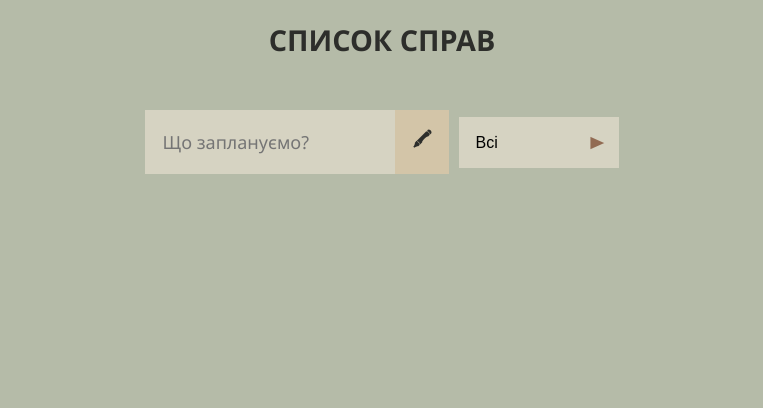
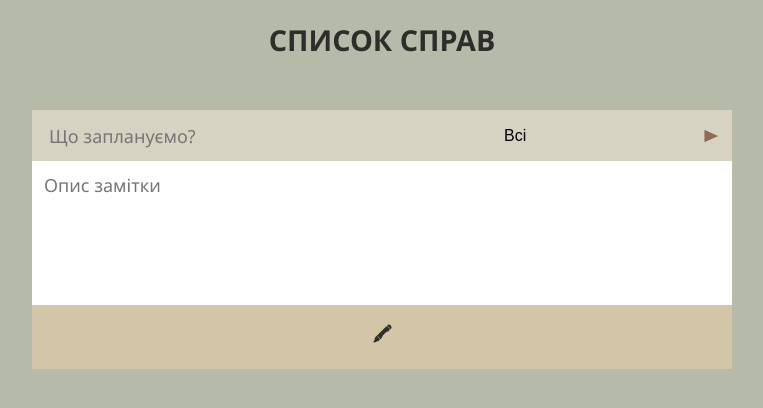
Before and after one commit to taiabereza/to-do-list, a React (Create React App) app: page / in a window 1280 px wide. Shown: the top 408 px of the page, without its empty margins (258-1021 px from the left). Built offline with nearby package versions, Linux system fonts and the light colour scheme.

Commit message:
title/descr in form and list items differed

```diff
--- a/src/app/App.css
+++ b/src/app/App.css
@@ -1,4 +1,6 @@
-.App {
+.app-container {
+    width: 90%;
+    margin: 0 auto;
     display: flex;
     flex-direction: column;
     align-items: center;
--- a/src/app/App.js
+++ b/src/app/App.js
@@ -6,6 +6,7 @@ import ToDoList from './components/ToDoList';
 function App() {
 
   const [inputValue, setInputValue] = useState('');
+  const [textareaValue, setTextareaValue] = useState('');
   const [listItems, setListItems] = useState([]);
   const [filterStatus, setFilterStatus] = useState('all');
   const [filteredItems, setfilteredItems] = useState([]);
@@ -54,13 +55,16 @@ function App() {
   }
 
   return (
-    <div className='App'>
+    <div className='app'>
+      <div className="app-container">
       <header>
         <h2>СПИСОК СПРАВ</h2>
       </header>
 
       <ListForm inputValue={inputValue}
                 setInputValue={setInputValue}
+                textareaValue={textareaValue}
+                setTextareaValue={setTextareaValue}
                 listItems={listItems}
                 setListItems={setListItems}
                 setFilterStatus={setFilterStatus}
@@ -74,6 +78,7 @@ function App() {
                 setEditItemValue={setEditItemValue}
                 editItemValue={editItemValue}
                 />
+      </div>
     </div>
   );
 }
--- a/src/app/components/ListForm.js
+++ b/src/app/components/ListForm.js
@@ -1,20 +1,26 @@
 import React from "react";
 import './components.css';
 
-export default function ListForm({ inputValue, setInputValue, listItems, setListItems, setFilterStatus }) {
+export default function ListForm({ inputValue, setInputValue, listItems, setListItems, setFilterStatus, textareaValue, setTextareaValue }) {
+
 	const handleInputValue = (e) => {
 		setInputValue(e.target.value);
 	};
+
+	const handleTextareaValue = (e) => {
+		setTextareaValue(e.target.value);
+	}
 
 	const handleSubmit = (e) => {
 		e.preventDefault();
 		setListItems([
 			...listItems,
 			{
-				text: inputValue, status: {done: false, open: true}, id:Math.random() * 1000
+				title: inputValue, descr: textareaValue, status: { done: false, open: true }, id: Math.random() * 1000
 			}
 		])
 		setInputValue('');
+		setTextareaValue('');
 	}
 
 	const handleFilterStatusChange = (e) => {
@@ -25,8 +31,12 @@ export default function ListForm({ inputValue, setInputValue, listItems, setList
 
 	return (
 		<form className="list-form">
-			<input value={inputValue} onChange={handleInputValue} type="text" placeholder="Що заплануємо?" />
-			<button onClick={handleSubmit}>&#128397;</button>
+			<div className="form-wrapper">
+				<input value={inputValue}
+					maxLength={80}
+					onChange={handleInputValue} type="text"
+					placeholder="Що заплануємо?"
+					/>
 				<div className="list-select">
 					<select name="status"
 						id="status"
@@ -37,6 +47,16 @@ export default function ListForm({ inputValue, setInputValue, listItems, setList
 						<option value="done">Виконані</option>
 					</select>
 				</div>
+			</div>
+			<textarea name="descr"
+				maxLength={220}
+				rows={5}
+				placeholder="Опис замітки"
+				value={textareaValue}
+				onChange={handleTextareaValue}
+				></textarea>
+			<button onClick={handleSubmit}>&#128397;</button>
+
 		</form>
 	);
 }
--- a/src/app/components/ListItem.js
+++ b/src/app/components/ListItem.js
@@ -1,7 +1,7 @@
 import React from "react";
 import './components.css';
 
-export default function ListItem({ item, value, listItems, setListItems, setEditItem, setEditItemValue, editItemValue, editItem }) {
+export default function ListItem({ item, titleValue, listItems, setListItems, setEditItem, setEditItemValue, editItemValue, editItem, descrValue }) {
 	const toggleDeleteItem = () => {
 		setListItems(listItems.filter(elem => elem.id !== item.id));
 	}
@@ -35,14 +35,14 @@ export default function ListItem({ item, value, listItems, setListItems, setEdit
 
 	const handleEditListItem = () => {
 		setEditItem(item.id);
-		setEditItemValue(item.text);
+		setEditItemValue(item.title);
 
 	}
 
 	function handleSaveEditListItem(id) {
 		const updatedListItems = [...listItems].map(elem => {
 			if (elem.id === id) {
-				elem.text = editItemValue;
+				elem.title = editItemValue;
 			}
 			return elem;
 		})
@@ -59,21 +59,44 @@ export default function ListItem({ item, value, listItems, setListItems, setEdit
 
 	return (
 		<div className="list-item-wrapper">
+			<li className="card">
 				{editItem === item.id ?
 					(<input autoFocus
-					className="list-item"
+						className="list-item list-item-title"
 						type="text"
+						name="card-title"
+						maxLength={80}
 						onChange={(e) => { setEditItemValue(e.target.value) }}
 						value={editItemValue}
 						onKeyDown={(e) => handleOnEnterPress(e)}
 					/>)
-				: (<li className={`list-item ${item.status.done ? 'done'
+					: (<div className={`list-item list-item-title ${item.status.done ? 'done'
 						: !item.status.open ? 'in-progress'
 							: ''}`}>
-					<span>{value}</span>
-				</li>)
+						<span>{titleValue}</span>
+					</div>)
 				}
 
+				{editItem === item.id ?
+					(<textarea autoFocus
+						className="list-item"
+						name="card-descr"
+						maxLength={220}
+						onChange={(e) => { setEditItemValue(e.target.value) }}
+						value={editItemValue}
+						onKeyDown={(e) => handleOnEnterPress(e)}
+					/>)
+					: (<div className={`list-item ${item.status.done ? 'done'
+						: !item.status.open ? 'in-progress'
+							: ''}`}>
+						<span>{descrValue}</span>
+					</div>)
+				}
+			</li>
+
+
+
+			<div className="btns">
 				{editItem === item.id ?
 					(<button className="btn-save-edit"
 						title="Зберегти"
@@ -105,5 +128,6 @@ export default function ListItem({ item, value, listItems, setListItems, setEdit
 					&#10006;
 				</button>
 			</div>
+		</div>
 	);
 }
--- a/src/app/components/ToDoList.js
+++ b/src/app/components/ToDoList.js
@@ -15,7 +15,8 @@ export default function ToDoList({ listItems, setListItems, setEditItemValue, fi
 										setEditItem={setEditItem}
 										editItem={editItem}
 										item = {item}
-										value={item.text}
+										titleValue={item.title}
+										descrValue={item.descr}
 										key={item.id} />
 				))}
 			</ul>
--- a/src/app/components/components.css
+++ b/src/app/components/components.css
@@ -1,9 +1,27 @@
 .list-form {
+    width: 80%;
+    max-width: 700px;
     display: flex;
-    padding: 30px;
+    flex-direction: column;
+    margin: 30px;
 }
 
-.list-form input,
+.form-wrapper {
+    width: 100%;
+    display: flex;
+    align-items: stretch;
+}
+
+.list-form input {
+    flex: 1 0 65%;
+    padding: 0 15px;
+}
+
+.list-form textarea {
+    padding: 10px;
+    resize: none;
+}
+
 .list-item-wrapper .list-item {
     width: 250px;
     padding: 15px;
@@ -17,9 +35,7 @@ select {
 }
 
 .list-form .list-select {
-    width: 160px;
-    margin-left: 10px;
-    align-self: center;
+    width: 100%;
     position: relative;
 }
 
@@ -65,21 +81,72 @@ select {
 }
 
 .list-items-container {
-    padding: 15px;
+    width: 100%;
+    display: flex;
 }
 
 
 .list-item-wrapper {
-    margin: 10px;
+    min-width: 70%;
+    display: flex;
+    flex-direction: column;
+}
+
+
+.list-items {
+    width: 100%;
+    display: grid;
+    grid-template-columns: repeat(4, 1fr);
+    gap: 4%;
+}
+
+@media (max-width: 1500px) {
+    .list-items {
+        grid-template-columns: repeat(3, 1fr);
+    }
+}
+
+@media (max-width: 1100px) {
+    .list-items {
+        grid-template-columns: repeat(2, 1fr);
+    }
+}
+
+@media (max-width: 680px) {
+    .list-items {
+        grid-template-columns: 1fr;
+    }
+    .form-wrapper {
+        flex-direction: column;
+    }
+    .list-form input {
+        padding: 15px;
+    }
+}
+
+.list-item-wrapper .btns {
+    width: 100%;
     display: flex;
 }
 
+.list-item-wrapper .btns>* {
+    flex: 1 0 auto;
+}
+
 .list-item-wrapper .list-item {
+    width: 100%;
     background-color: var(--elem-bg-color);
     color: var(--text-light-color);
+
 }
 
-.list-item-wrapper li.list-item {
+.list-item-wrapper .list-item span {
+    width: 100%;
+    word-wrap: break-word;
+}
+
+
+.list-item-wrapper div.list-item {
     border: 2px solid transparent;
 }
 
@@ -97,14 +164,15 @@ select {
 }
 
 .list-item.in-progress {
-    filter:hue-rotate(-10deg);
+    filter: hue-rotate(-10deg);
 }
 
-.list-item.in-progress span {
+.list-item-title.in-progress span {
+    width: 90%;
     text-decoration: underline;
 }
 
-.list-item.in-progress::before {
+.list-item-title.in-progress::before {
     content: '🕒';
     margin-right: 10px;
     text-decoration: none;
--- a/src/index.css
+++ b/src/index.css
@@ -23,7 +23,7 @@
   outline: none;
 }
 
-input, button, select {
+input, button, select, textarea {
   border: 2px solid transparent;
 }
 
```
Lines whose indentation alone changed are shown as unchanged.
